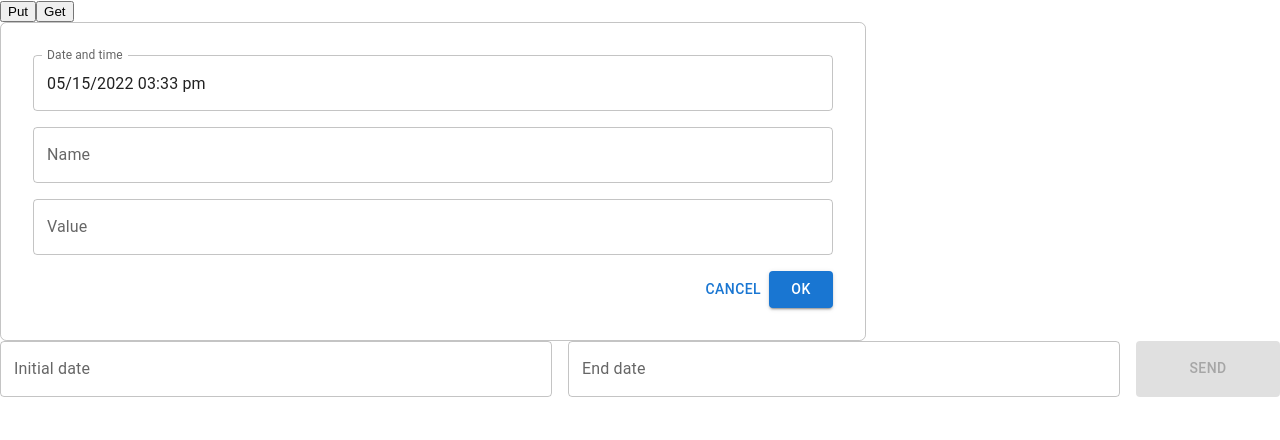
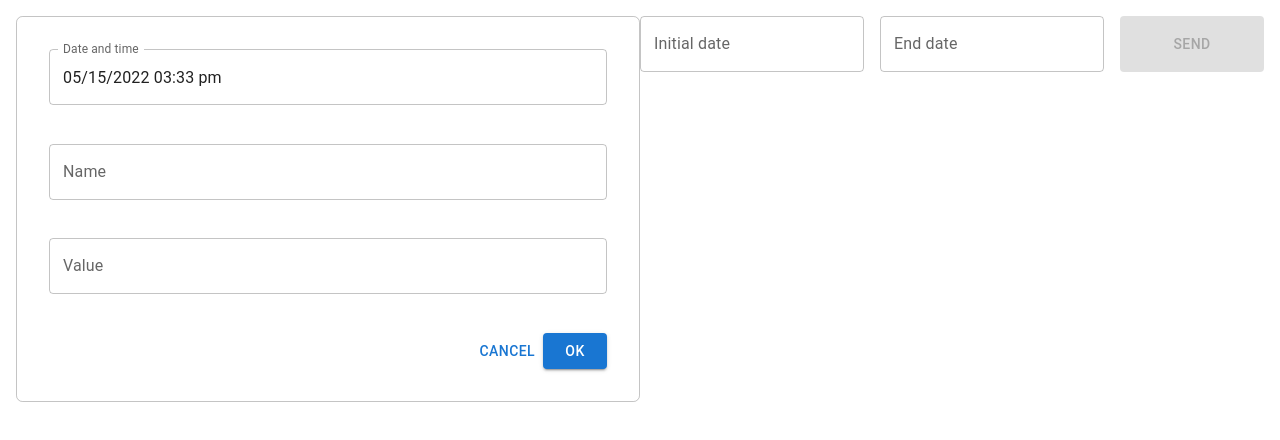
Before and after one commit to JavierRodriguezRegueiro/metrics, a React (Create React App) app in the folder src/main/java/com/factorial/metrics/web/frontend/: page / in a window 1280 px wide. Shown: the top 440 px of the page. Built offline with nearby package versions, Linux system fonts and the light colour scheme.

Commit message:
Clean layout

```diff
--- a/src/main/java/com/factorial/metrics/web/frontend/src/App.css
+++ b/src/main/java/com/factorial/metrics/web/frontend/src/App.css
@@ -1 +1,6 @@
-.App {}
+.App {
+  height: 100vh;
+  display: grid;
+  grid-template-columns: 1fr 1fr;
+  padding: 1rem;
+}
--- a/src/main/java/com/factorial/metrics/web/frontend/src/App.jsx
+++ b/src/main/java/com/factorial/metrics/web/frontend/src/App.jsx
@@ -10,8 +10,6 @@
   return (
     <LocalizationProvider dateAdapter={AdapterDateFns}>
       <div className="App" data-testid="app">
-        <button onClick={() => PutMetric.request("1234", "name", "value")}>Put</button>
-        <button onClick={() => GetMetricsInRange.request("12", String(Date.now()))}>Get</button>
         <PutMetricForm currentDate={new Date()}/>
         <GetMetrics />
       </div>
--- a/src/main/java/com/factorial/metrics/web/frontend/src/components/GetMetrics/GetMetrics.css
+++ b/src/main/java/com/factorial/metrics/web/frontend/src/components/GetMetrics/GetMetrics.css
@@ -7,4 +7,5 @@
   grid-template-columns: 1fr 1fr 9rem;
   grid-column-gap: 1rem;
   width: 100%;
+  max-height: 2.3rem;
 }
--- a/src/main/java/com/factorial/metrics/web/frontend/src/components/PutMetricForm/PutMetricForm.css
+++ b/src/main/java/com/factorial/metrics/web/frontend/src/components/PutMetricForm/PutMetricForm.css
@@ -1,8 +1,9 @@
 .putMetricForm {
   display: grid;
   grid-template-columns: 1fr;
-  grid-template-rows: 1fr;
+  grid-template-rows: 1fr 1fr 1fr;
   max-width: 50rem;
+  height: 20rem;
   grid-row-gap: 1rem;
   padding: 2rem;
   border: 1px solid rgba(0, 0, 0, 0.23);
```
